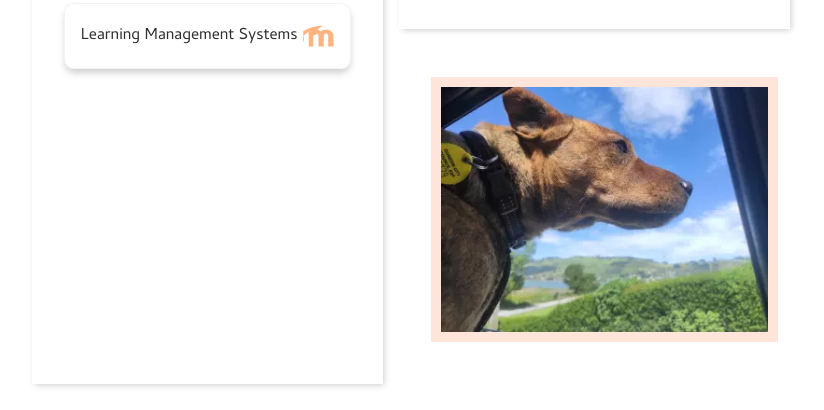
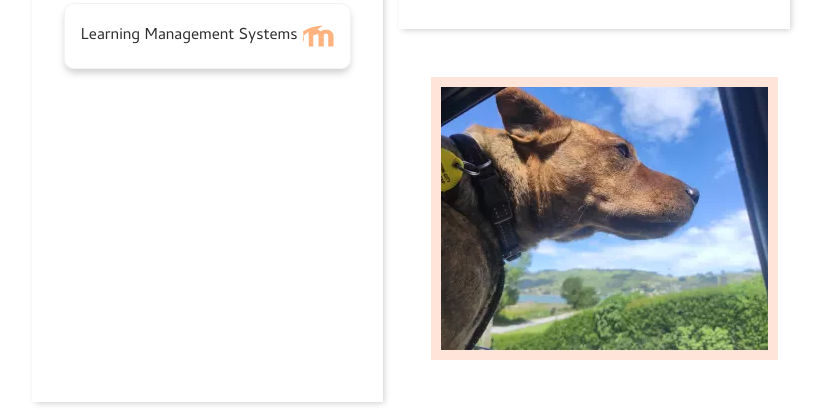
Before and after one commit to izzymg/izzymgdev, a plain HTML site: page dist/index.html in a window 1280 px wide. Shown: the part 697-1107 px from the top of the page, without its empty margins (229-1053 px from the left). Drawn offline with Linux system fonts and the light colour scheme; a web font is replaced by a local one.

Commit message:
Set explicit height on dog img

```diff
--- a/dist/index.html
+++ b/dist/index.html
@@ -64,7 +64,7 @@
                 </div>
             </div>
             <div class="dog card fade" style="--delay: 5">
-                <img width="350px" loading="lazy" class="dog-img" src="img/sml-pup-350.webp"
+                <img width="350px" height="263px" loading="lazy" class="dog-img" src="img/sml-pup-350.webp"
                     alt="Lovely photo of my dog hanging out of a car window">
             </div>
         </div>
```
